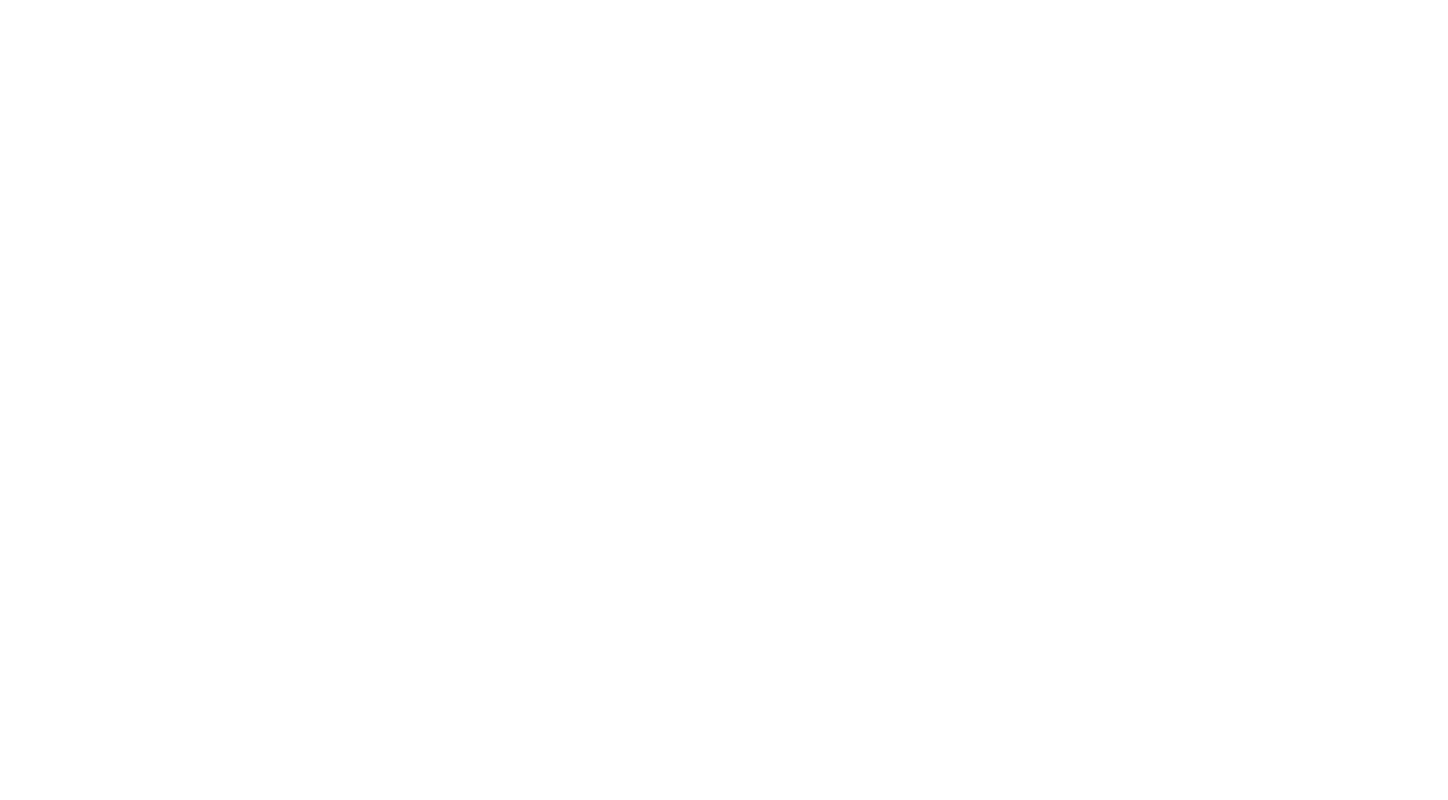
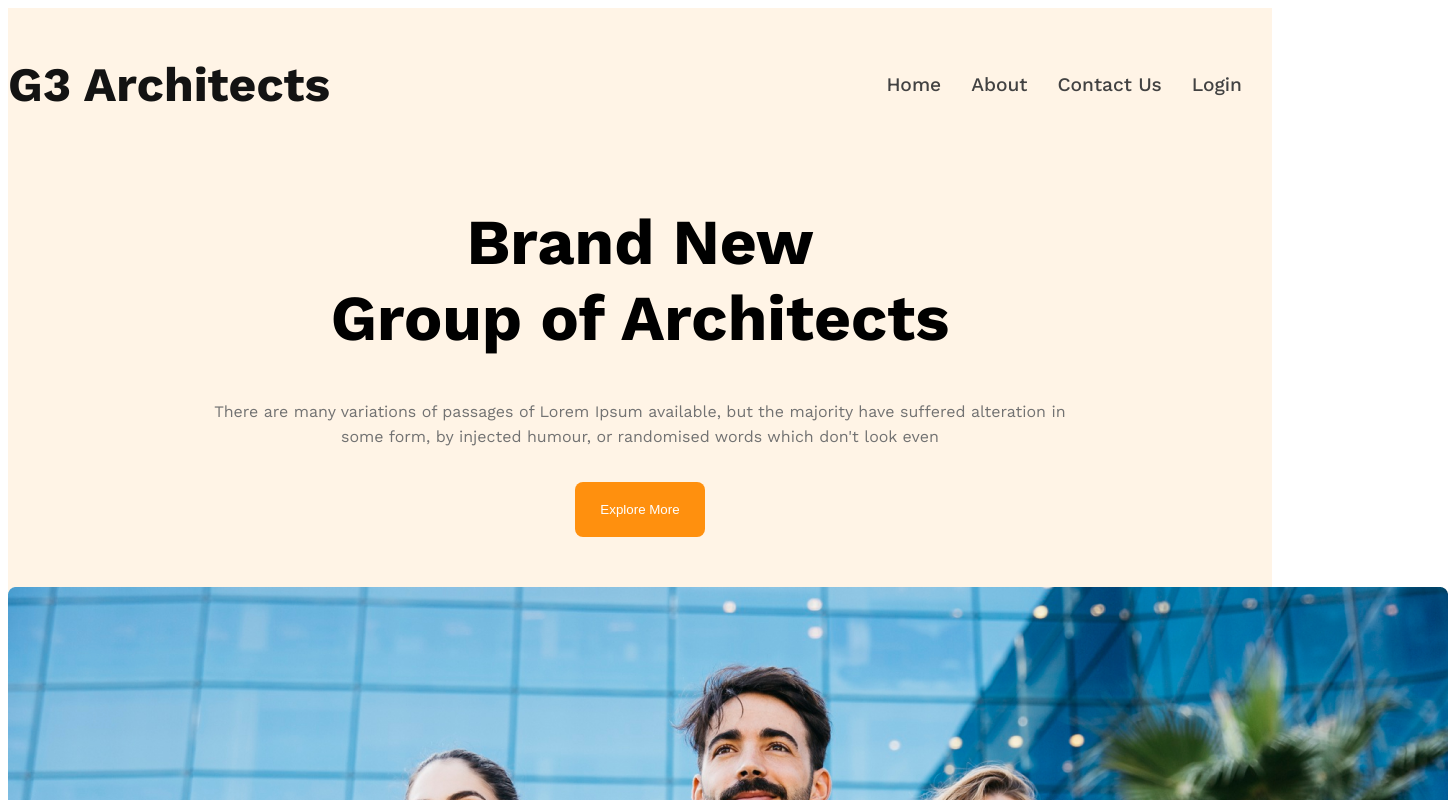
Before and after one commit to Khaiyum-Ahmed/g3-architects-website, a plain HTML site: page index.html in a window 1280 px wide. Shown: the top 800 px of the page, 1448 px wide, since content can reach past the window. Drawn offline with nearby package versions, Linux system fonts and the light colour scheme.

Commit message:
nav and banner section added

```diff
--- a/index.html
+++ b/index.html
@@ -7,7 +7,29 @@
     <link rel="stylesheet" href="style/style.css">
     <link rel="stylesheet" href="style/responsive.css">
 </head>
-<body>
-
+<body class="  work-sans-font">
+    <header class="bg-color">
+        <nav class="navbar display-flex">
+            <h3 class="brand dark01">G3 Architects</h3>
+            <ul class="navlinks">
+                <li class="nav-item"><a href="#" class="nav-link dark02">Home</a></li>
+                <li class="nav-item"><a href="#" class="nav-link dark02">About</a></li>
+                <li class="nav-item"><a href="#" class="nav-link dark02">Contact Us</a></li>
+                <li class="nav-item"><a href="#" class="nav-link dark02">Login</a></li>
+            </ul>
+        </nav>
+        <div class="banner-section">
+            <div class="banner-content">
+                <h1 class="banner-title">Brand New <br> Group of Architects </h1>
+                <p class="primary-fonts">There are many variations of passages of Lorem Ipsum available, but the majority have suffered alteration in some form, by injected humour, or randomised words which don't look even</p>
+                <input type="button" value="Explore More" class="primary-btn">
+            </div>
+            <div class="banner-img">
+                <img src="images/banner.png" alt="banner">
+            </div>
+        </div>
+    </header>
+    <main></main>
+    <footer></footer>
 </body>
 </html>
--- a/style/style.css
+++ b/style/style.css
@@ -0,0 +1,99 @@
+@import url('https://fonts.googleapis.com/css2?family=Work+Sans:ital,wght@0,100..900;1,100..900&display=swap');
+
+
+
+.work-sans-font {
+  font-family: "Work Sans", sans-serif;
+  font-optical-sizing: auto;
+  font-weight: 400;
+  font-style: normal;
+}
+
+/* shared style */
+.bg-color{
+    background-color: rgba(255, 144, 14, 0.1);
+}
+.display-flex{
+    display: flex;
+}
+.dark01{
+    color:#131313;
+}
+.dark02{
+    color: #424242;
+}
+.dark03{
+    color: #727272;
+}
+.primary-btn{
+    background-color: #FF900E;
+    border-radius: 8px;
+    padding: 20px 25px;
+    border-style: none;
+    cursor: pointer;
+    color: #fff;
+}
+.primary-fonts{
+    font-size: 1rem;
+    font-weight: 400;
+    color: #727272;
+    line-height: 1.6rem;
+}
+
+
+
+
+
+
+/* navbar style */
+
+
+.brand{
+    font-weight: 700;
+    font-size: 3rem;
+}
+.navbar{
+    justify-content: space-between;
+    align-items: center;
+}
+.navlinks{
+    display: flex;
+}
+.nav-item{
+    list-style: none;
+    margin-right: 30px;
+}
+.nav-link{
+    text-decoration: none;
+    font-weight:500;
+    font-size: 1.2rem;
+}
+
+
+/* hero section style */
+.navbar, .banner-section{
+    max-width: 1440px;
+    margin: 0px auto;
+}
+.banner-section{
+    border-radius: 8px;
+}
+.banner-content{
+    max-width: 862px;
+    margin: 0px auto;
+    text-align: center;
+    margin-bottom: 50px;
+}
+.banner-content>p{
+    margin-bottom: 32px;
+}
+.banner-title{
+    font-size: 4rem;
+    font-weight: 700;
+}
+.banner-img img{
+    margin-bottom: 53px;
+}
+.banner-img{
+    width: 100%;
+}
```
